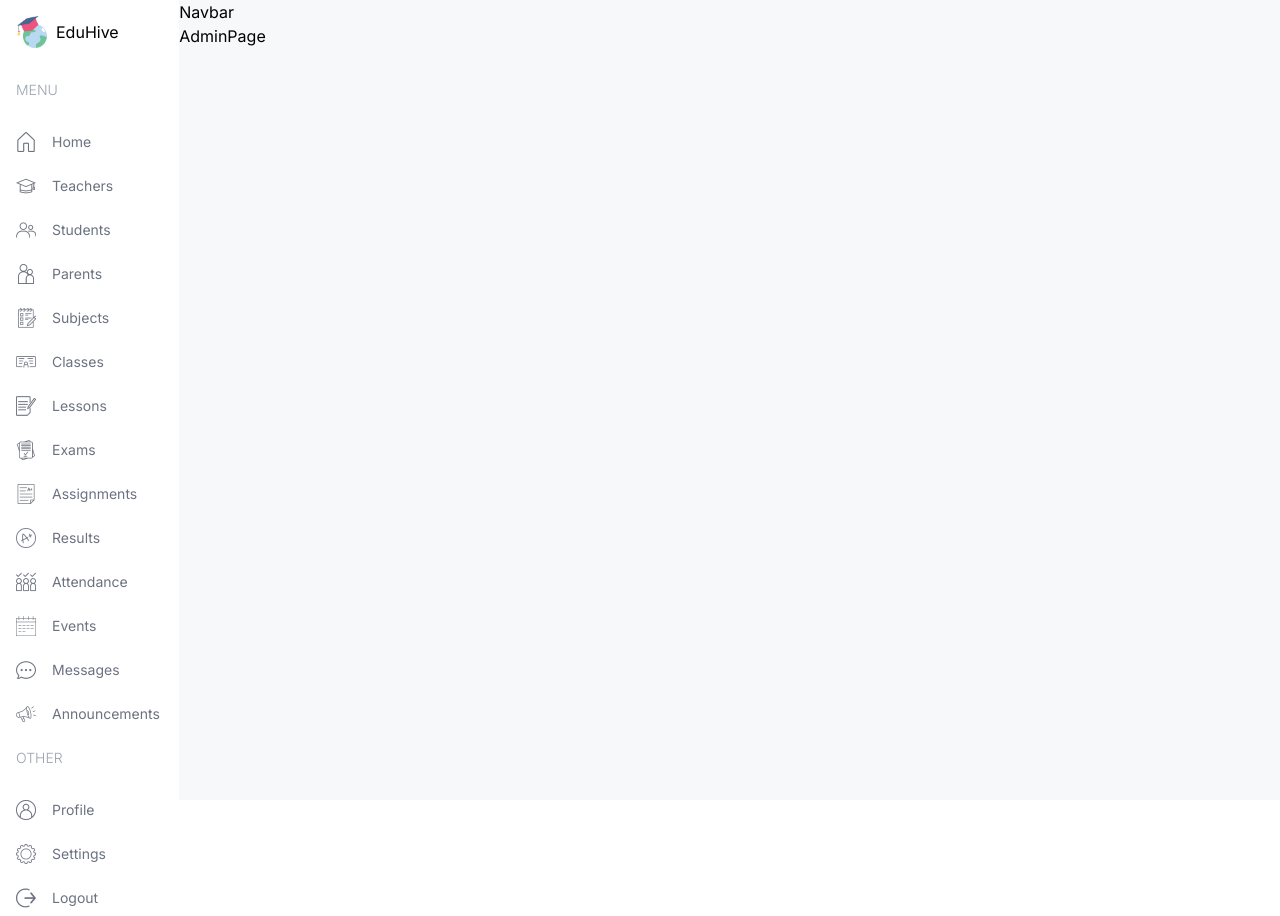
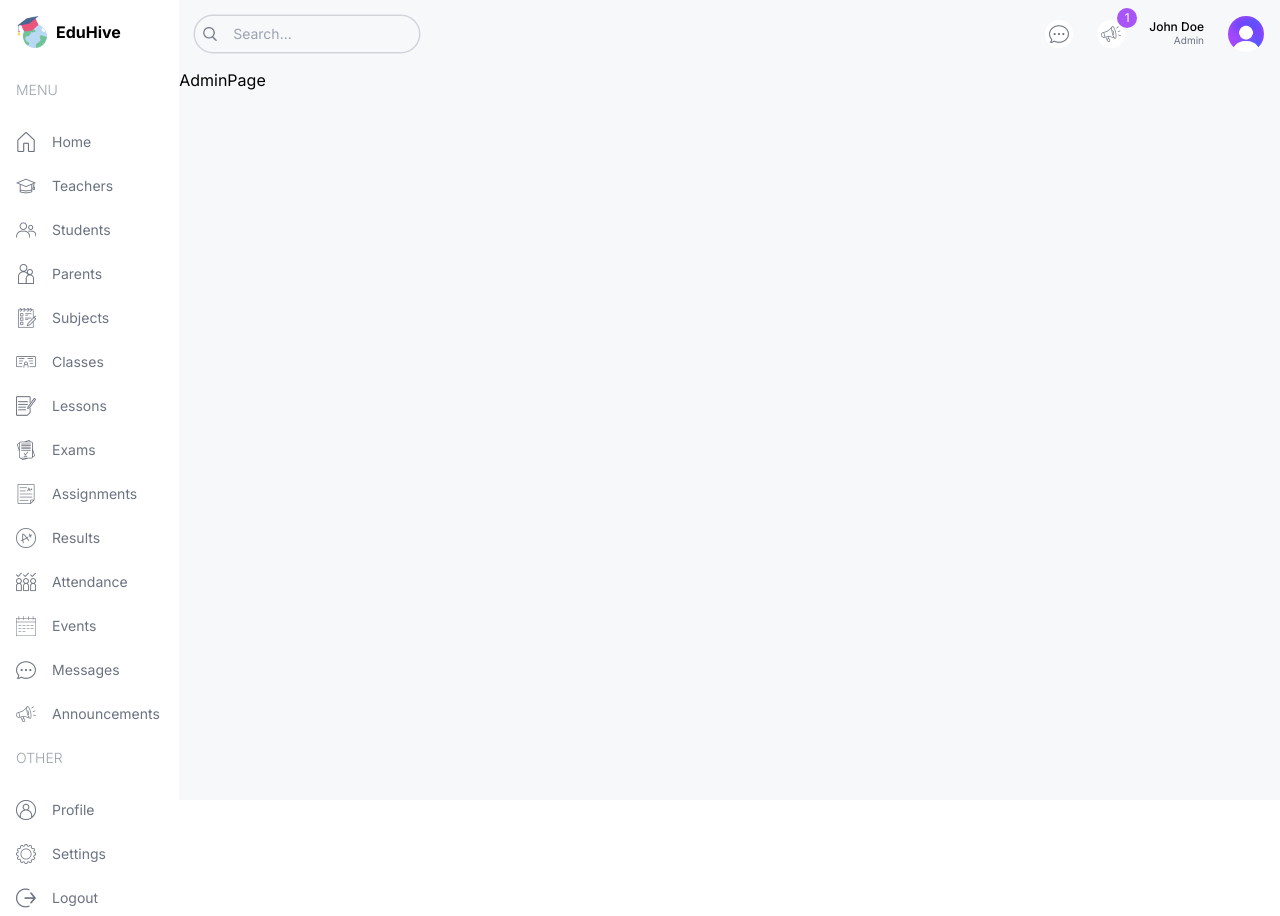
Before and after one commit to MahsinSaifullah/eduhive, a Next.js app: page /admin in a window 1280 px wide. Built offline with nearby package versions, Linux system fonts and the light colour scheme.

Commit message:
feat: finish navbar ui

```diff
--- a/src/components/Logo.tsx
+++ b/src/components/Logo.tsx
@@ -8,7 +8,7 @@
       className="flex items-center justify-center gap-2 lg:justify-start"
     >
       <Image src="/logo.png" alt="eduhive logo" width={32} height={32} />
-      <span className="hidden lg:block">EduHive</span>
+      <span className="hidden lg:block font-bold">EduHive</span>
     </Link>
   );
 };
--- a/src/components/Navbar.tsx
+++ b/src/components/Navbar.tsx
@@ -1,5 +1,43 @@
+import Image from 'next/image';
+
 const Navbar = () => {
-  return <div>Navbar</div>;
+  return (
+    <nav className="flex items-center justify-between p-4">
+      <div className="hidden md:flex items-center gap-2 text-sm rounded-full ring-[1.5px] ring-gray-300 px-2">
+        <Image src="/search.png" alt="" width={14} height={14} />
+        <input
+          type="text"
+          placeholder="Search..."
+          className="w-[200px] p-2 bg-transparent outline-none"
+        />
+      </div>
+      <div className="flex items-center gap-6  w-full justify-end">
+        <div className="bg-white rounded-full w-7 h-7 flex items-center justify-center cursor-pointer">
+          <Image src="/message.png" alt="" width={20} height={20} />
+        </div>
+        <div className="bg-white rounded-full w-7 h-7 flex items-center justify-center cursor-pointer relative">
+          <Image src="/announcement.png" alt="" width={20} height={20} />
+          <div
+            className="absolute -top-3 -right-3 w-5 h-5 flex items-center justify-center bg-purple-500
+          text-white rounded-full text-xs"
+          >
+            1
+          </div>
+        </div>
+        <div className="flex flex-col">
+          <span className="text-xs leading-3 font-medium">John Doe</span>
+          <span className="text-[10px] text-gray-500 text-right">Admin</span>
+        </div>
+        <Image
+          src="/avatar.png"
+          alt=""
+          width={36}
+          height={36}
+          className="rounded-full"
+        />
+      </div>
+    </nav>
+  );
 };
 
 export default Navbar;
```
